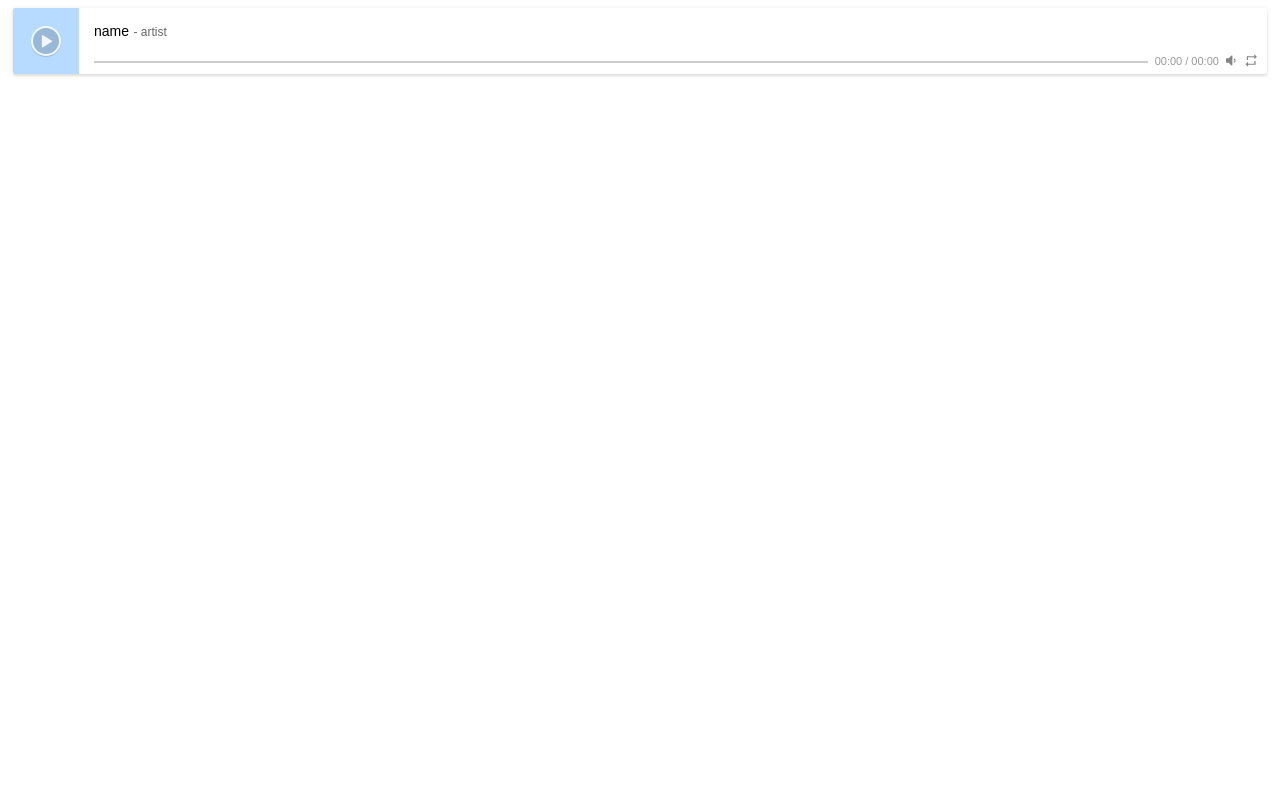
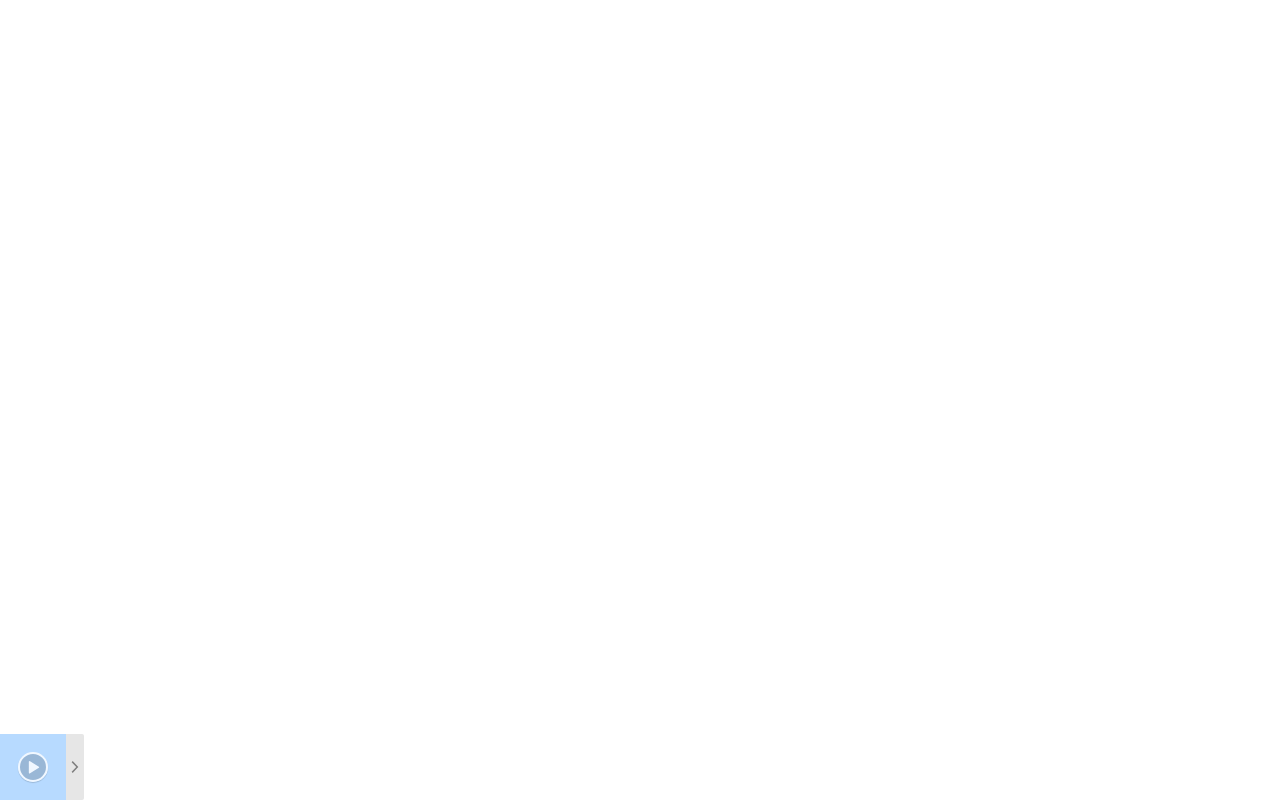
Before and after one commit to MathGod/html5_music_play, a plain HTML site: page index.html in a window 1280 px wide. Drawn offline with Linux system fonts and the light colour scheme.

Commit message:
Update index.html

```diff
--- a/index.html
+++ b/index.html
@@ -12,6 +12,7 @@
 <script>
 const ap = new APlayer({
     container: document.getElementById('aplayer'),
+    fixed: true,
     audio: [{
         name: 'name',
         artist: 'artist',
```
